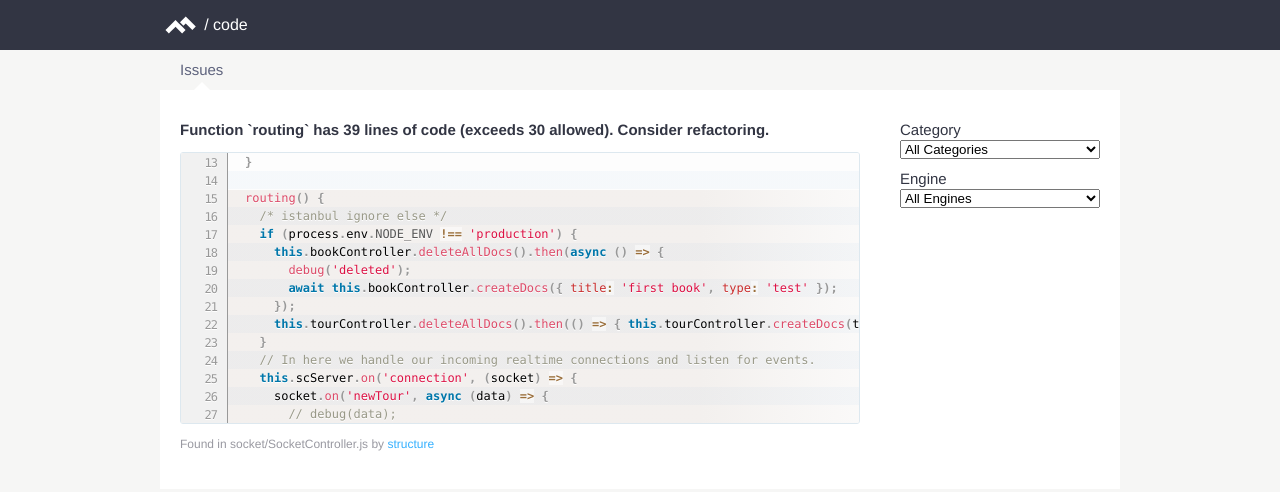
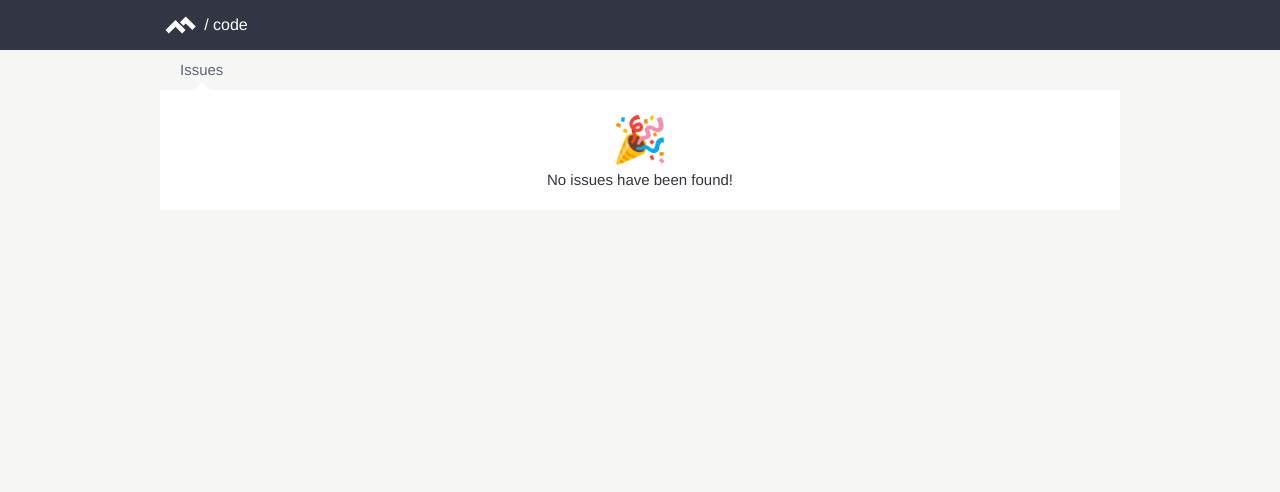
Before and after one commit to WebJamApps/WebJamSocket, a website: page codeclimate.html in a window 1280 px wide. Drawn offline with nearby package versions, Linux system fonts and the light colour scheme.

Commit message:
fixes code climate

```diff
--- a/codeclimate.html
+++ b/codeclimate.html
@@ -8,7 +8,6 @@
     <script src="https://cdnjs.cloudflare.com/ajax/libs/prism/1.6.0/components/prism-clike.min.js"></script>
     <script src="https://cdnjs.cloudflare.com/ajax/libs/prism/1.6.0/plugins/line-numbers/prism-line-numbers.min.js"></script>
     <script src="https://cdnjs.cloudflare.com/ajax/libs/prism/1.6.0/plugins/line-highlight/prism-line-highlight.min.js"></script>
-    <script src="https://cdnjs.cloudflare.com/ajax/libs/prism/1.6.0/components/prism-javascript.min.js"></script>
     <link rel="stylesheet" href="https://cdnjs.cloudflare.com/ajax/libs/prism/1.6.0/themes/prism.min.css" />
     <link rel="stylesheet" href="https://cdnjs.cloudflare.com/ajax/libs/prism/1.6.0/plugins/line-numbers/prism-line-numbers.min.css" />
     <link rel="stylesheet" href="https://cdnjs.cloudflare.com/ajax/libs/prism/1.6.0/plugins/line-highlight/prism-line-highlight.min.css" />
@@ -168,18 +167,11 @@
       });
     </script>
     <style>
-      .filter-category-complexity > li,
-      .filter-engine-structure > li,
       .filter-none > li {
         display: none;
       }
 
-      .filter-category-all.filter-engine-structure > li[data-engine="structure"],
-      .filter-category-complexity.filter-engine-all > li[data-categories~="complexity"],
       .filter-category-all.filter-engine-all > li[data-categories~="all"][data-engine="all"],
-      .filter-category-all.filter-engine-structure > li[data-categories~="all"][data-engine="structure"],
-      .filter-category-complexity.filter-engine-all > li[data-categories~="complexity"][data-engine="all"],
-      .filter-category-complexity.filter-engine-structure > li[data-categories~="complexity"][data-engine="structure"],
       .filter-category-all.filter-engine-all > li {
         display: block;
       }
@@ -556,51 +548,9 @@
       </nav>
       <div id="main-container">
 
-          <div class="issue-filters">
-            <label for="category-filter">Category</label>
-            <select id="category-filter">
-              <option value="">All Categories</option>
-              <option value="complexity">Complexity</option>
-            </select>
-            <label for="engine-filter">Engine</label>
-            <select id="engine-filter">
-              <option value="">All Engines</option>
-              <option value="structure">structure</option>
-            </select>
+          <div id="no-issues-message">
+            No issues have been found!
           </div>
-          <ul id="smells">
-            <li
-              data-categories="complexity"
-              data-engine="structure">
-              <h2>Function `routing` has 39 lines of code (exceeds 30 allowed). Consider refactoring.</h2>
-              <div class="code">
-                <pre class="line-numbers language-javascript"
-                     data-line="15-59"
-                     data-start="13"
-                     data-line-offset="12"><code>  }
-
-  routing() {
-    /* istanbul ignore else */
-    if (process.env.NODE_ENV !== &#39;production&#39;) {
-      this.bookController.deleteAllDocs().then(async () =&gt; {
-        debug(&#39;deleted&#39;);
-        await this.bookController.createDocs({ title: &#39;first book&#39;, type: &#39;test&#39; });
-      });
-      this.tourController.deleteAllDocs().then(() =&gt; { this.tourController.createDocs(tour); });
-    }
-    // In here we handle our incoming realtime connections and listen for events.
-    this.scServer.on(&#39;connection&#39;, (socket) =&gt; {
-      socket.on(&#39;newTour&#39;, async (data) =&gt; {
-        // debug(data);
-</code></pre>
-              </div>
-              <div class="found-in">
-                Found in socket/SocketController.js by
-                <a href="https://docs.codeclimate.com/docs/structure">structure</a>
-              </div>
-            </li>
-          </ul>
-          <div id="filtered-out-message">All issues have been filtered out</div>
       </div>
     </div>
   </div>
```
Also changed, not shown: socket/SocketController.js (+20 -16 lines), .eslintrc.json.
